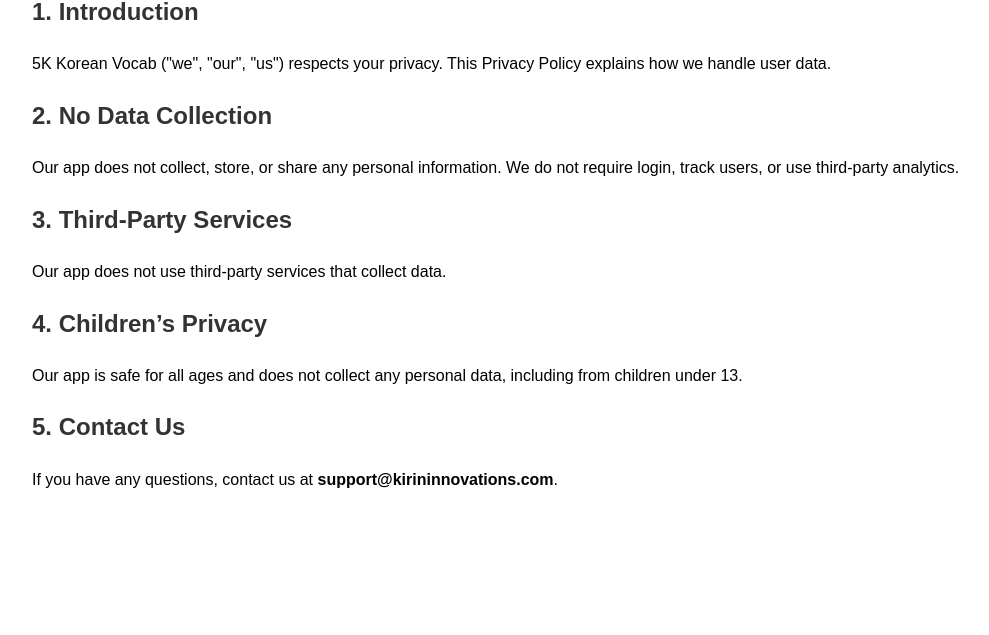
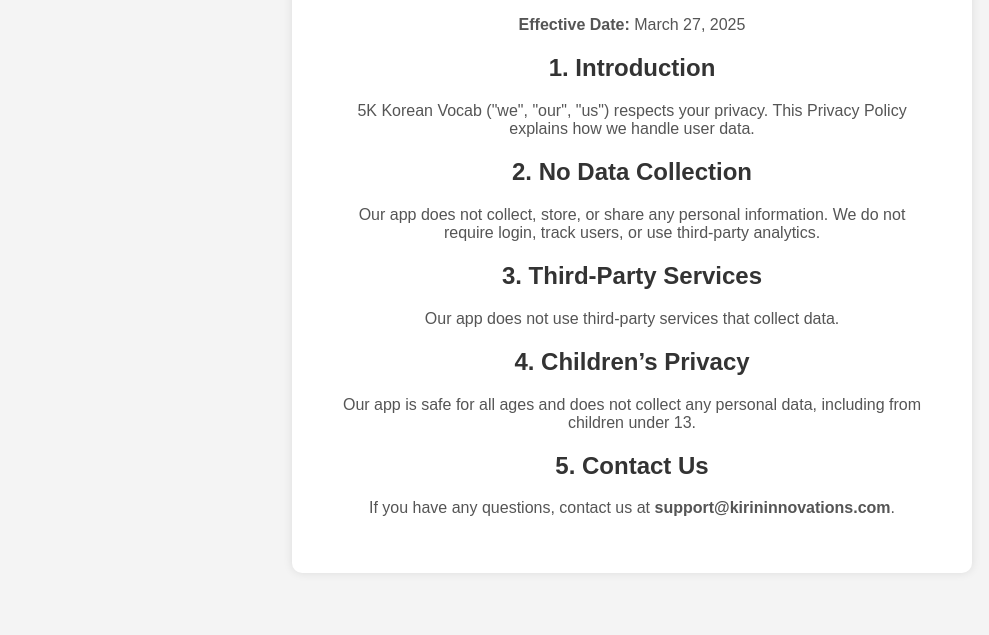
Before and after one commit to KirinInnovations/home, a plain HTML site: page policy/korean5k.html in a window 1280 px wide. Shown: the part 165-800 px from the top of the page, without its empty margins (8-997 px from the left). Drawn offline with Linux system fonts and the light colour scheme.

Commit message:
Update korean5k.html

```diff
--- a/policy/korean5k.html
+++ b/policy/korean5k.html
@@ -5,13 +5,31 @@
     <meta name="viewport" content="width=device-width, initial-scale=1.0">
     <title>Privacy Policy</title>
     <style>
-        body { font-family: Arial, sans-serif; margin: 40px; line-height: 1.6; }
+        body {
+            font-family: Arial, sans-serif;
+            display: flex;
+            justify-content: center;
+            align-items: center;
+            height: 100vh;
+            margin: 0;
+            background-color: #f4f4f4;
+        }
+        .container {
+            background: white;
+            padding: 40px;
+            max-width: 600px;
+            border-radius: 10px;
+            box-shadow: 0 0 10px rgba(0, 0, 0, 0.1);
+            text-align: center;
+        }
         h1, h2 { color: #333; }
+        p { color: #555; }
     </style>
 </head>
 <body>
+    <div class="container">
         <h1>Privacy Policy for 5K Korean Vocab</h1>
-    <p><strong>Effective Date:</strong> 03/27/2025</p>
+        <p><strong>Effective Date:</strong> March 27, 2025</p>
 
         <h2>1. Introduction</h2>
         <p>5K Korean Vocab ("we", "our", "us") respects your privacy. This Privacy Policy explains how we handle user data.</p>
@@ -27,5 +45,6 @@
 
         <h2>5. Contact Us</h2>
         <p>If you have any questions, contact us at <strong>support@kirininnovations.com</strong>.</p>
+    </div>
 </body>
 </html>
```
Lines whose indentation alone changed are shown as unchanged.
